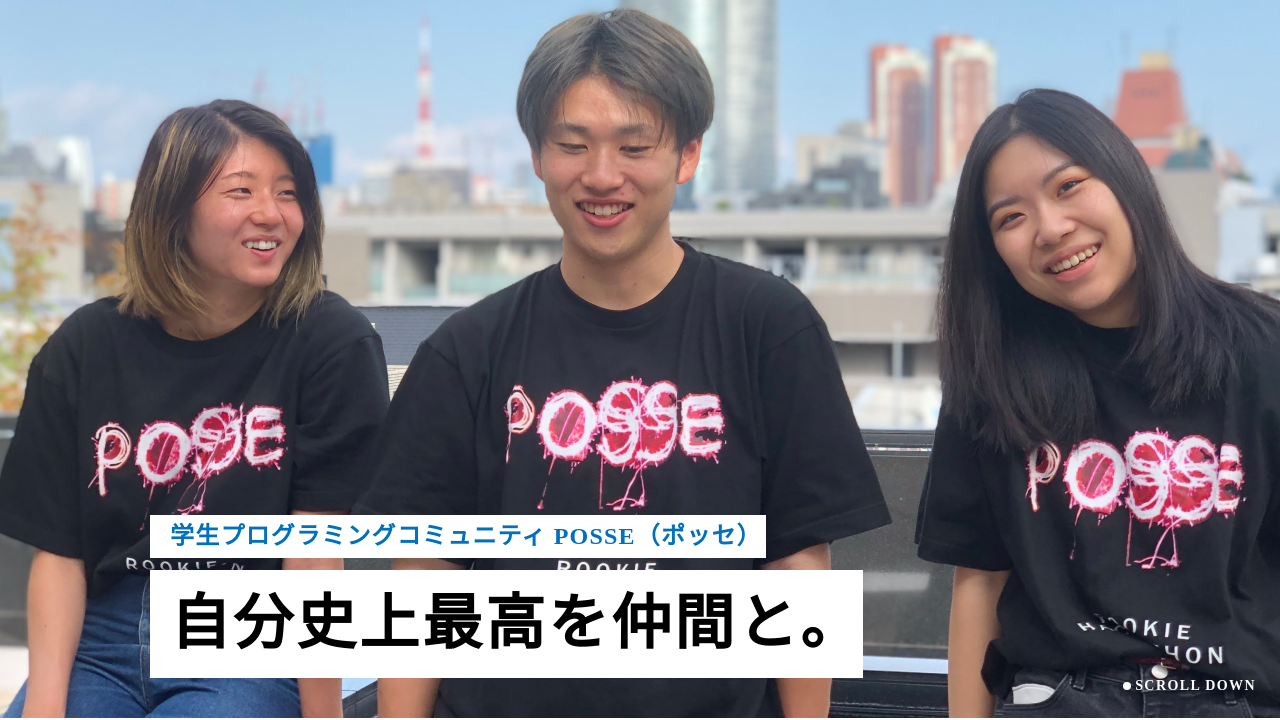
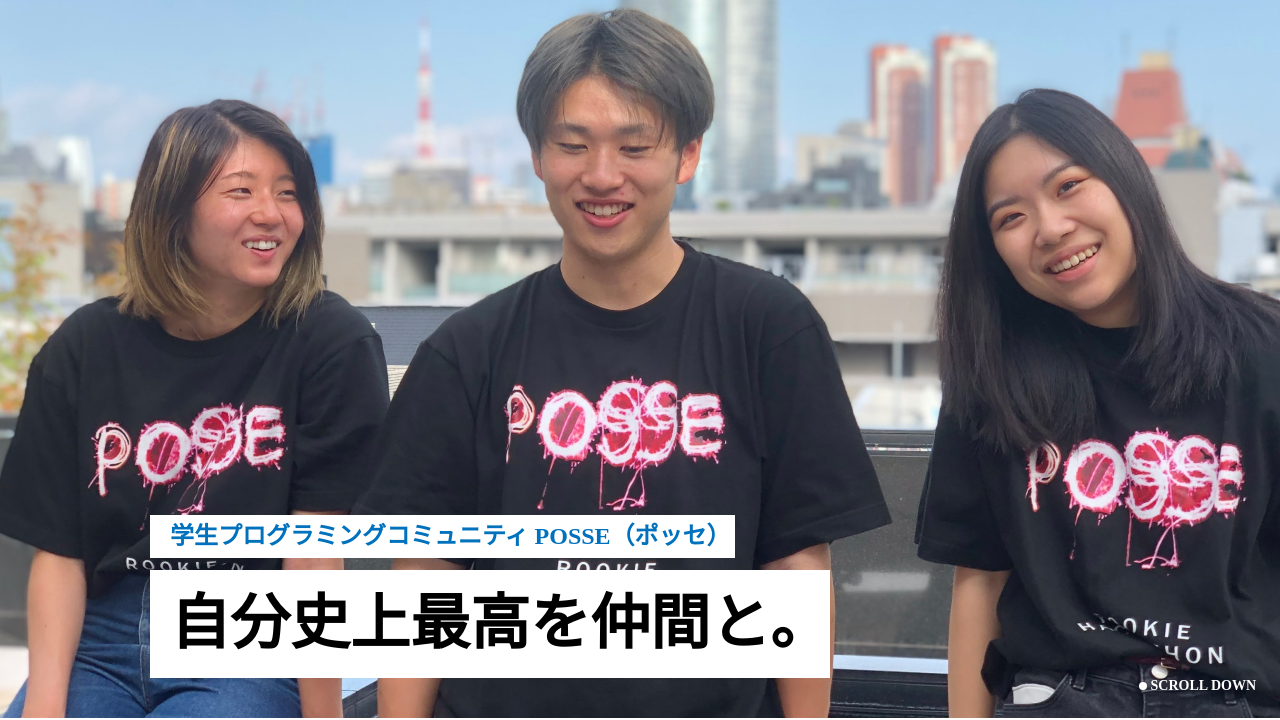
Before and after one commit to posse-ap/sample-ph1-website, a plain HTML site: page index.html in a window 1280 px wide. Shown: the part 82-802 px from the top of the page. Drawn offline with Linux system fonts and the light colour scheme.

Commit message:
update: week03 done

```diff
--- a/assets/css/style.css
+++ b/assets/css/style.css
@@ -177,7 +177,6 @@
   color: #0071bc;
   font-weight: bold;
   line-height: 1.8;
-  letter-spacing: 0.05em;
   font-size: 24px;
   padding-left: 20px;
   padding-right: 4px;
@@ -187,7 +186,6 @@
   background-color: #FFFFFF;
   font-weight: bold;
   line-height: 1.8;
-  letter-spacing: 0.05em;
   font-size: 60px;
   padding-left: 20px;
 }
@@ -198,12 +196,10 @@
   bottom: 24px;
   color: #FFFFFF;
   font-size: 14px;
-  letter-spacing: 0.1em;
   font-weight: bold;
   display: flex;
   gap: 4px;
   align-items: center;
-  text-shadow: 0 0 10px rgba(51, 51, 51, 0.25);
 }
 
 .mainvisual-scroll::before {
```
